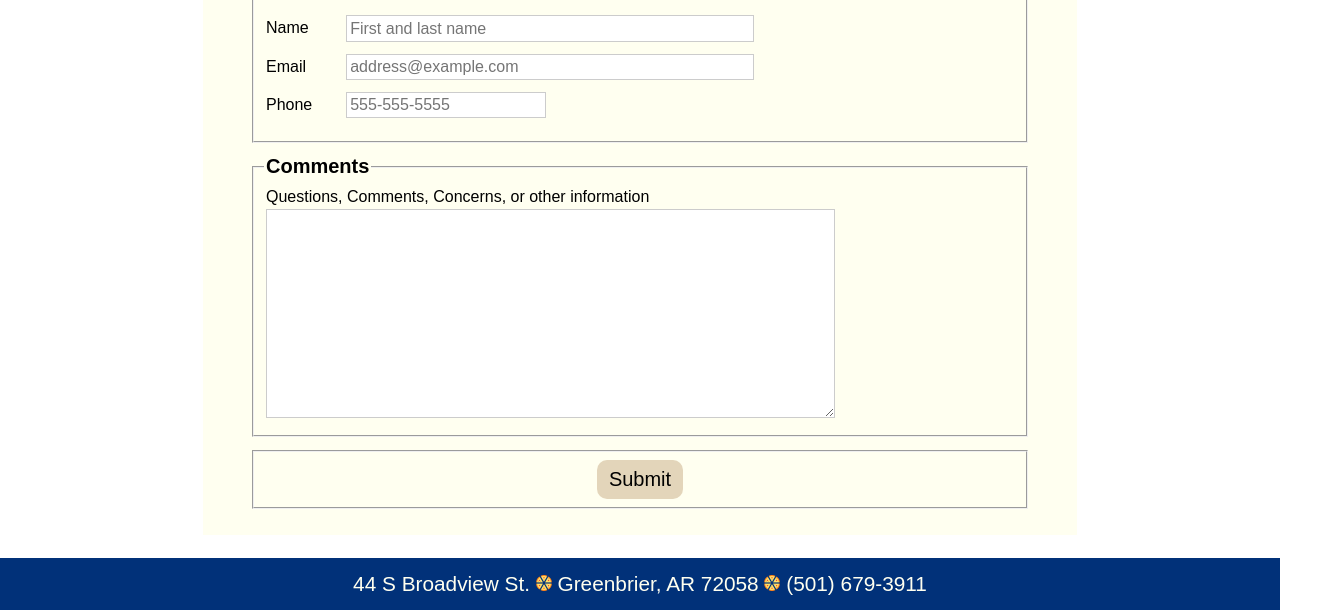
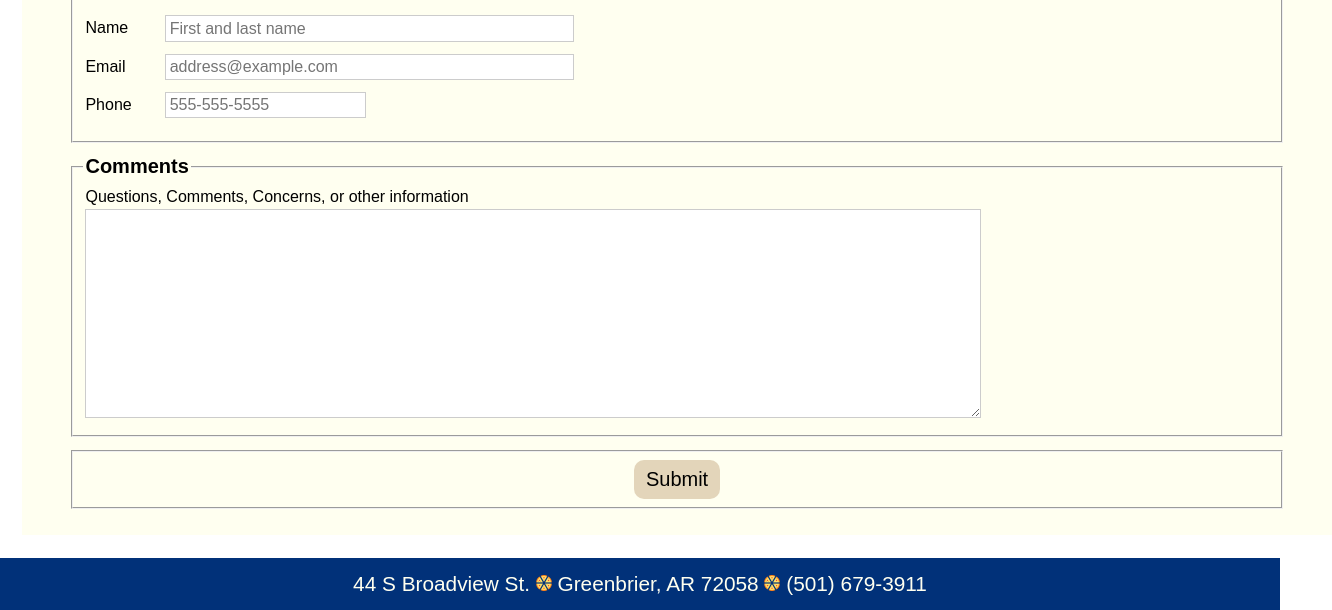
Before and after one commit to richardsonjoshuak/mojos, a plain HTML site: page contact.html in a window 1280 px wide. Shown: the part 355-965 px from the top of the page, 1332 px wide, since content can reach past the window. Drawn offline with nearby package versions, Linux system fonts and the light colour scheme.

Commit message:
Update styles.css

```diff
--- a/styles.css
+++ b/styles.css
@@ -125,8 +125,8 @@ article div {
 }
 
 .container {
-	min-width: 600px;
-	max-width: 800px;
+	min-width: 100%;
+	max-width: 100%;
 	margin: 0 auto;
 	padding: 0 3% 1em;
 	background-color: ivory;
```
